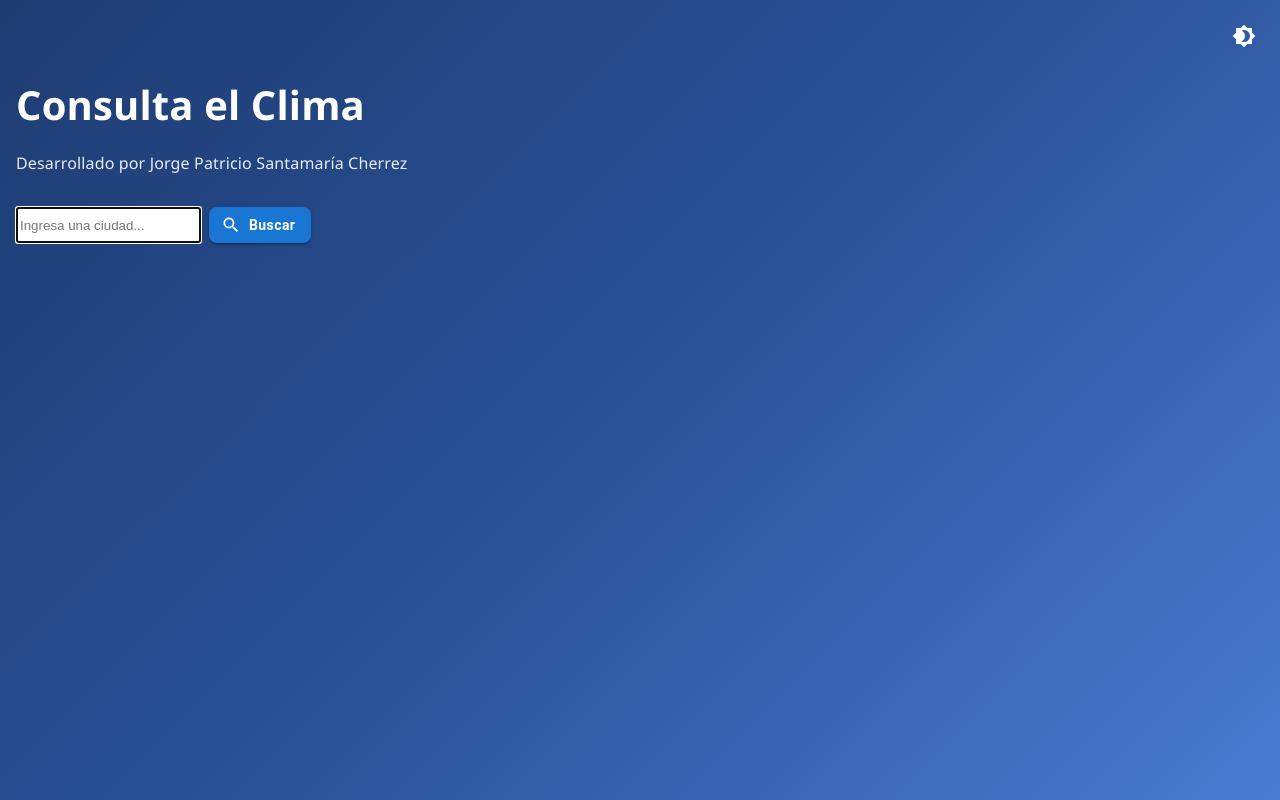
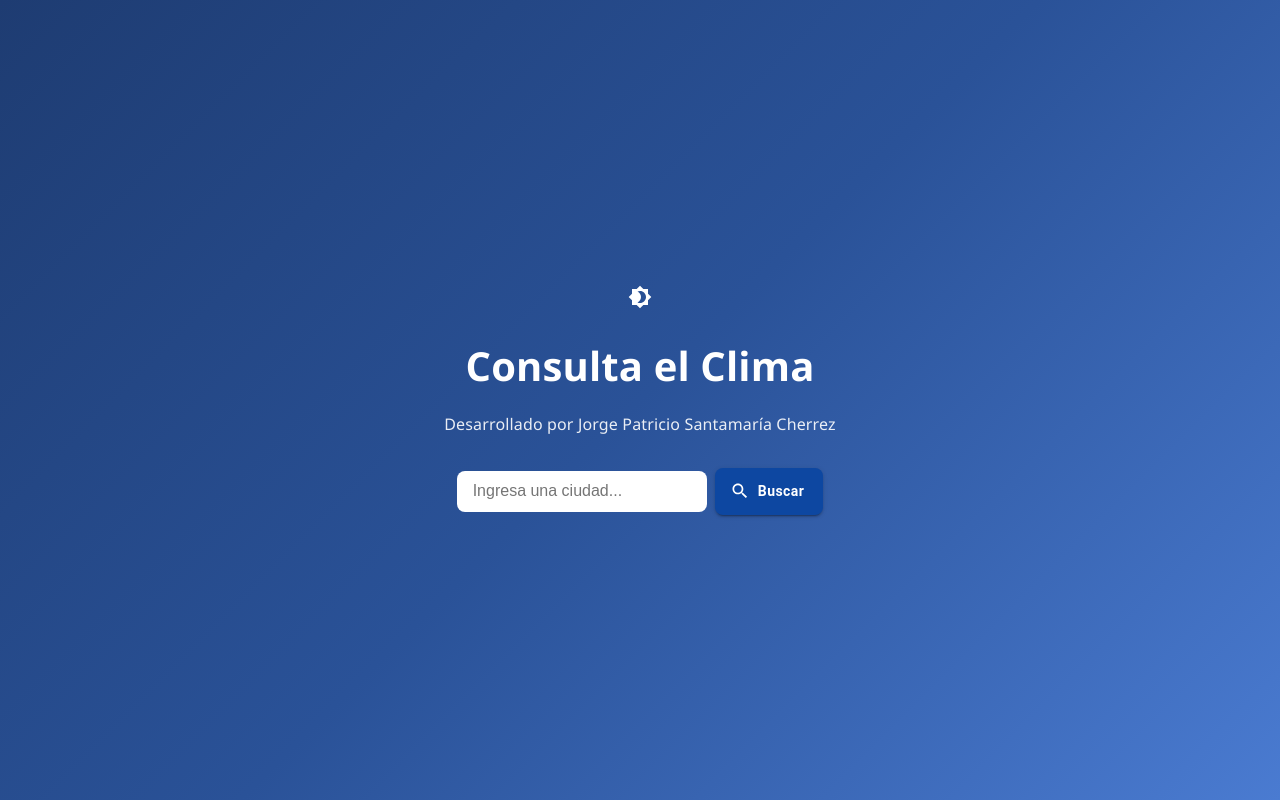
Before and after one commit to Patogol35/weather-app, a React (Vite) app: page / in a window 1280 px wide. Built offline with nearby package versions, Linux system fonts and the light colour scheme.

Commit message:
Update App.jsx

```diff
--- a/src/App.jsx
+++ b/src/App.jsx
@@ -13,16 +13,6 @@ import {
 import { Brightness4, Brightness7, Search } from "@mui/icons-material";
 import "./App.css";
 
-// 🔹 Importamos estilos externos de MUI
-import {
-  darkModeButtonSx,
-  searchButtonSx,
-  appContainerStyle,
-  headerContainerStyle,
-  iconContainerStyle,
-  searchContainerStyle,
-} from "./muiStyles";
-
 function App() {
 const [city, setCity] = useState("");
 const [darkMode, setDarkMode] = useState(() => {
@@ -31,6 +21,7 @@ function App() {
 });
 const { weather, forecast, loading, error, fetchWeather } = useWeather();
 
+// Persistencia de modo oscuro
 useEffect(() => {
 const savedMode = localStorage.getItem("darkMode");
 if (savedMode) setDarkMode(savedMode === "true");
@@ -64,30 +55,43 @@ function App() {
 <ThemeProvider theme={theme}>
 <CssBaseline />
 
-      <div style={appContainerStyle(darkMode, theme)}>
+<div
+className="app"
+style={{
+minHeight: "100vh",
+backgroundColor: darkMode ? theme.palette.background.default : undefined,
+color: darkMode ? theme.palette.text.primary : undefined,
+transition: "all 0.4s ease",
+}}
+>
 {/* Botón modo oscuro */}
-        <div style={iconContainerStyle}>
+<div style={{ display: "flex", justifyContent: "flex-end", padding: "1rem 1rem 0 1rem" }}>
 <IconButton
 onClick={() => setDarkMode(!darkMode)}
 color="inherit"
 disableRipple
-            sx={darkModeButtonSx}
+sx={{
+"&:hover": { backgroundColor: "transparent" },
+"&:focus": { outline: "none" },
+transition: "color 0.3s ease",
+}}
 >
 {darkMode ? <Brightness7 /> : <Brightness4 />}
 </IconButton>
-        </div>
-
-        {/* Header */}
-        <div style={headerContainerStyle}>
+</div>  {/* Header */}
+<div
+style={{
+display: "flex",
+justifyContent: "flex-start",
+alignItems: "center",
+gap: "1rem",
+padding: "0 1rem",
+}}
+>
 <h1>Consulta el Clima</h1>
-        </div>
-
-        <p className="subtitle" style={{ padding: "0 1rem" }}>
+</div>  <p className="subtitle" style={{ padding: "0 1rem" }}>
   Desarrollado por Jorge Patricio Santamaría Cherrez
-        </p>
-
-        {/* Buscador */}
-        <div style={searchContainerStyle}>
+</p>      {/* Buscador */}  <div className="search" style={{ display: "flex", gap: "8px", padding: "0 1rem" }}>
   <input
     type="text"
     placeholder="Ingresa una ciudad..."
@@ -102,25 +106,24 @@ function App() {
     onClick={handleSearch}
     startIcon={<Search />}
     disabled={loading}
-            sx={searchButtonSx}
+    sx={{
+      textTransform: "none",
+      fontWeight: "bold",
+      borderRadius: "8px",
+    }}
   >
     {loading ? "Buscando..." : "Buscar"}
   </Button>
-        </div>
-
-        {/* Mensajes */}
+</div>      {/* Mensajes */}
 {error && <p className="error" style={{ padding: "0 1rem" }}>{error}</p>}
-        {loading && <p style={{ padding: "0 1rem" }}>⏳ Cargando...</p>}
-
-        {/* Clima actual */}
+{loading && <p style={{ padding: "0 1rem" }}>⏳ Cargando...</p>}  {/* Clima actual */}
 {weather && !loading && (
 <motion.div
 initial={{ opacity: 0, y: 30 }}
 animate={{ opacity: 1, y: 0 }}
-            transition={{ duration: 0.8 }}
-          >
-            <WeatherCard weather={weather} />
-          </motion.div>
+transition={{ duration: 0.8 }}  >
+
+<WeatherCard weather={weather} />  </motion.div>
 )}
 
 {/* Pronóstico */}
@@ -130,15 +133,16 @@ function App() {
 initial={{ opacity: 0 }}
 animate={{ opacity: 1 }}
 transition={{ duration: 1 }}
+
 >
+
 {forecast.map((item, index) => (
 <ForecastCard key={index} data={item} />
 ))}
+
 </motion.div>
 )}
+
   </div>
-    </ThemeProvider>
-  );
-}
-
-export default App;
+</ThemeProvider>  );
+}  export default App;
```
Lines whose indentation alone changed are shown as unchanged.
